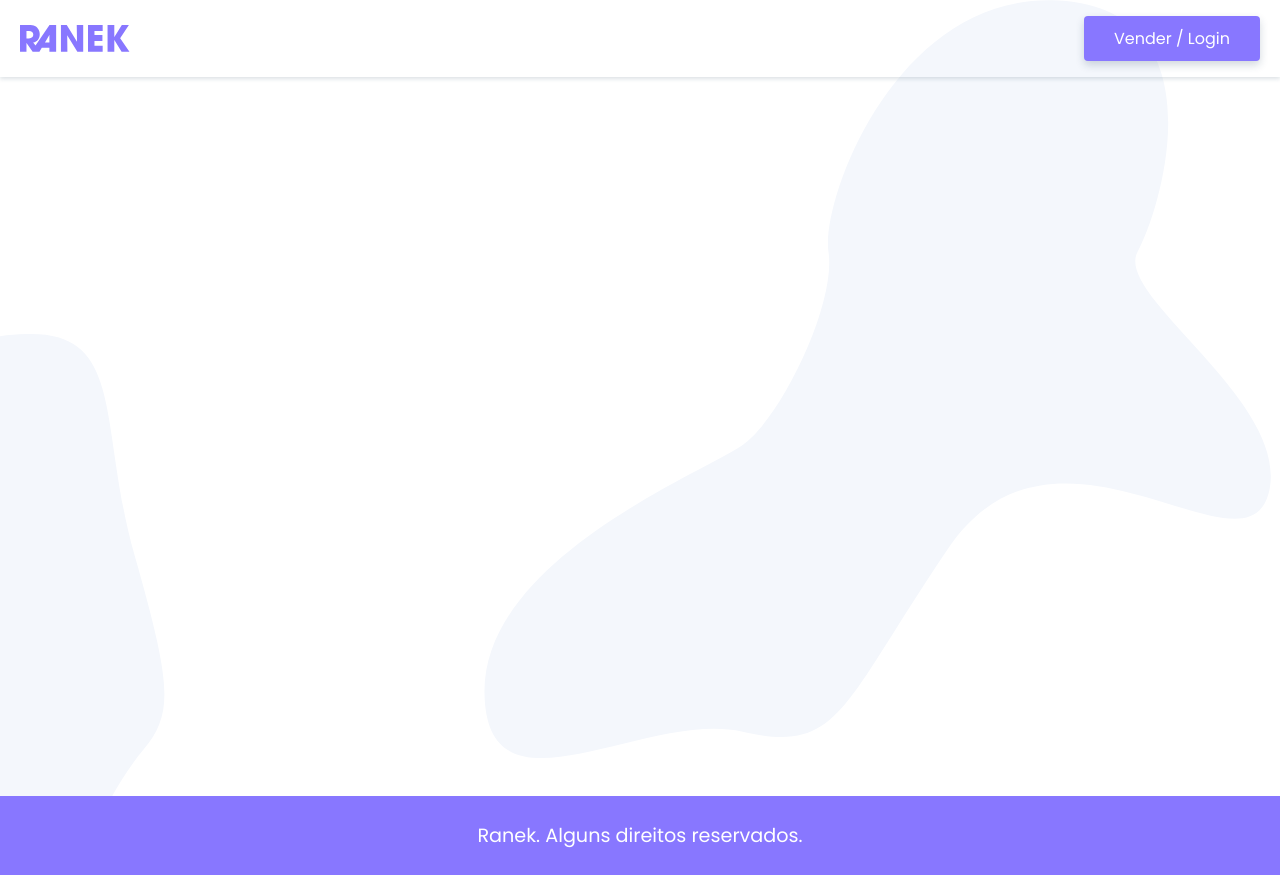
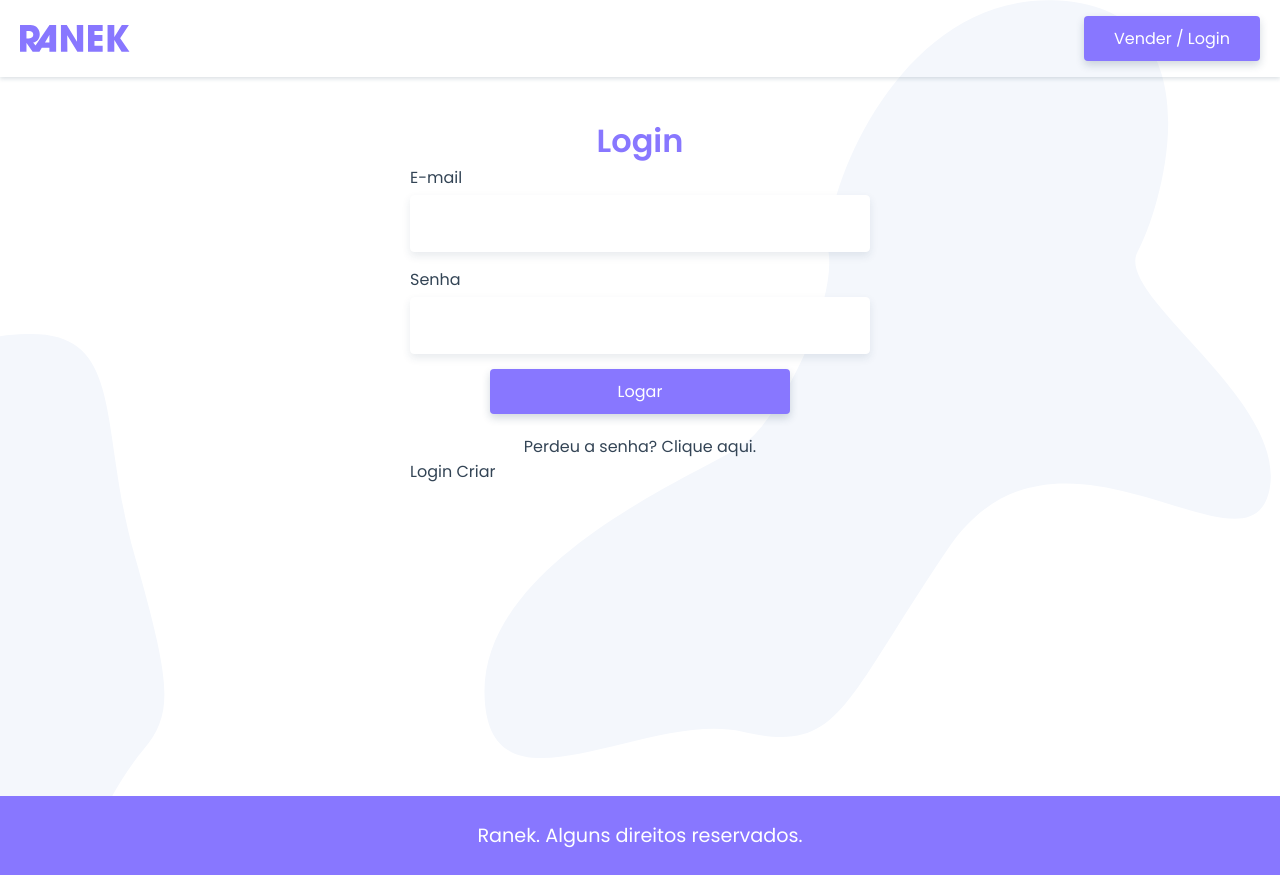
Before and after one commit to ErikDCAlmeida/Ranek-Origamid-ProjetoFinal, a Vue app: page /login in a window 1280 px wide. Built offline with nearby package versions, Linux system fonts and the light colour scheme.

Commit message:
Criando tela de login.

```diff
--- a/src/App.vue
+++ b/src/App.vue
@@ -2,7 +2,9 @@
   <div id="app">
     <Header />
     <main>
-      <router-view />
+      <transition mode="out-in">
+        <router-view />
+      </transition>
     </main>
     <Footer />
   </div>
@@ -46,6 +48,9 @@
 img {
   display: block;
   max-width: 100%;
+}
+label {
+  margin-bottom: 5px;
 }
 .btn {
   display: block;
--- /dev/null
+++ b/src/components/LoginCriar.vue
@@ -0,0 +1,11 @@
+<template>
+  <p>Login Criar</p>
+</template>
+
+<script>
+export default {
+  name: "LoginCriar",
+};
+</script>
+
+<style></style>
--- a/src/router/index.js
+++ b/src/router/index.js
@@ -17,6 +17,12 @@
     component: () =>
       import(/* webpackChunkName: "produto" */ "../views/Produto.vue"),
   },
+  {
+    path: "/login",
+    name: "Login",
+    component: () =>
+      import(/* webpackChunkName: "login" */ "../views/Login.vue"),
+  },
 ];
 
 const router = new VueRouter({
--- /dev/null
+++ b/src/views/Login.vue
@@ -0,0 +1,69 @@
+<template>
+  <section class="login">
+    <h1>Login</h1>
+    <form>
+      <label for="email">E-mail</label>
+      <input type="email" name="email" id="email" v-model="login.email" />
+      <label for="senha">Senha</label>
+      <input type="password" name="senha" id="senha" v-model="login.senha" />
+      <button class="btn" @click.prevent="logar">Logar</button>
+    </form>
+    <p class="perdeu">
+      <a href="/" target="_blank">Perdeu a senha? Clique aqui.</a>
+    </p>
+    <LoginCriar />
+  </section>
+</template>
+
+<script>
+import LoginCriar from "@/components/LoginCriar.vue";
+
+export default {
+  name: "Login",
+  components: {
+    LoginCriar,
+  },
+  data() {
+    return {
+      login: {
+        email: "",
+        senha: "",
+      },
+    };
+  },
+  methods: {
+    logar() {},
+  },
+};
+</script>
+
+<style scoped>
+.login {
+  max-width: 500px;
+  margin: 0 auto;
+  padding: 0 20px;
+}
+h1 {
+  text-align: center;
+  font-size: 2rem;
+  margin-top: 40px;
+  color: #87f;
+}
+form {
+  display: grid;
+}
+.btn {
+  width: 100%;
+  max-width: 300px;
+  margin-left: auto;
+  margin-right: auto;
+}
+.perdeu {
+  text-align: center;
+  margin: 20px auto 0 auto;
+}
+.perdeu:hover {
+  color: #87f;
+  text-decoration: underline;
+}
+</style>
```
